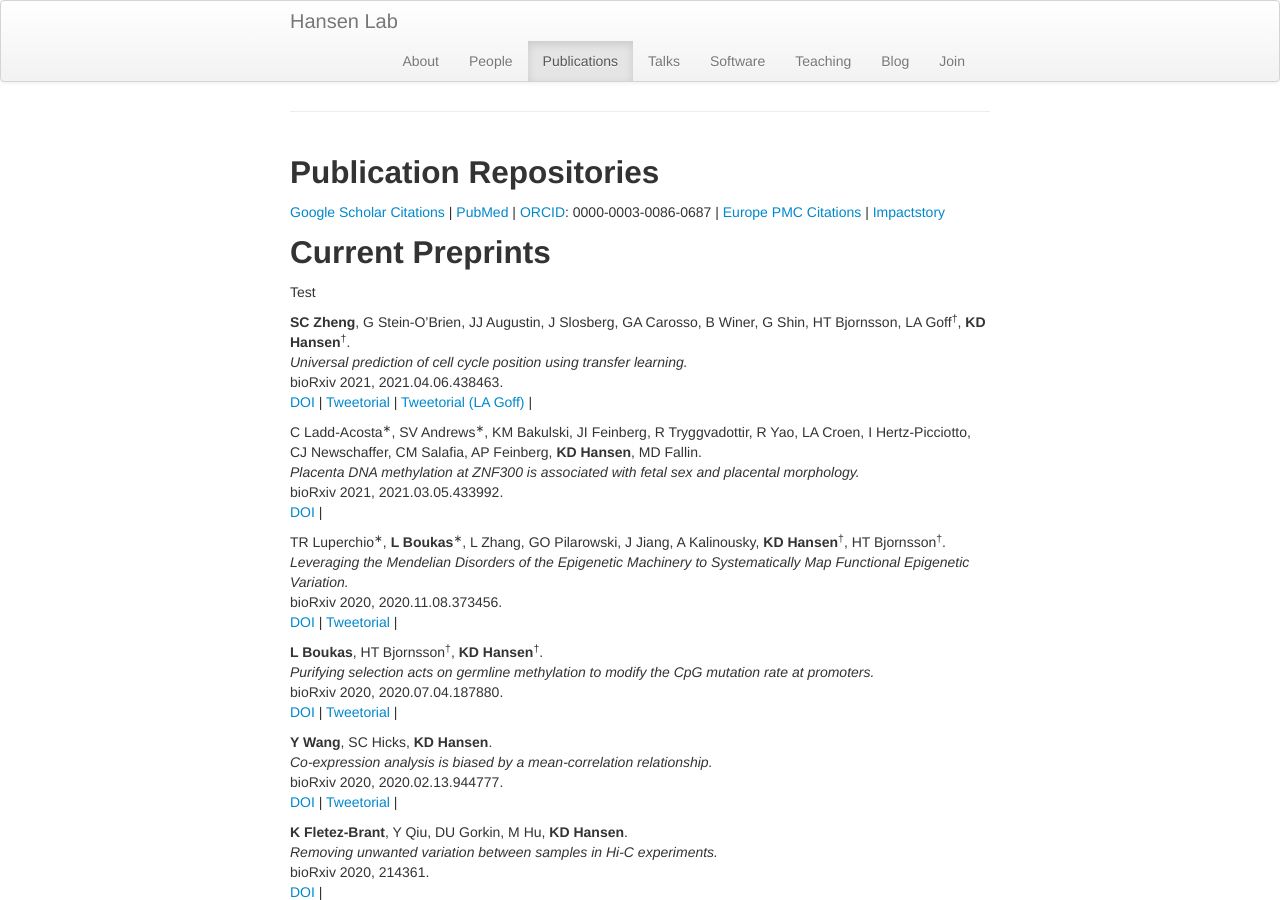
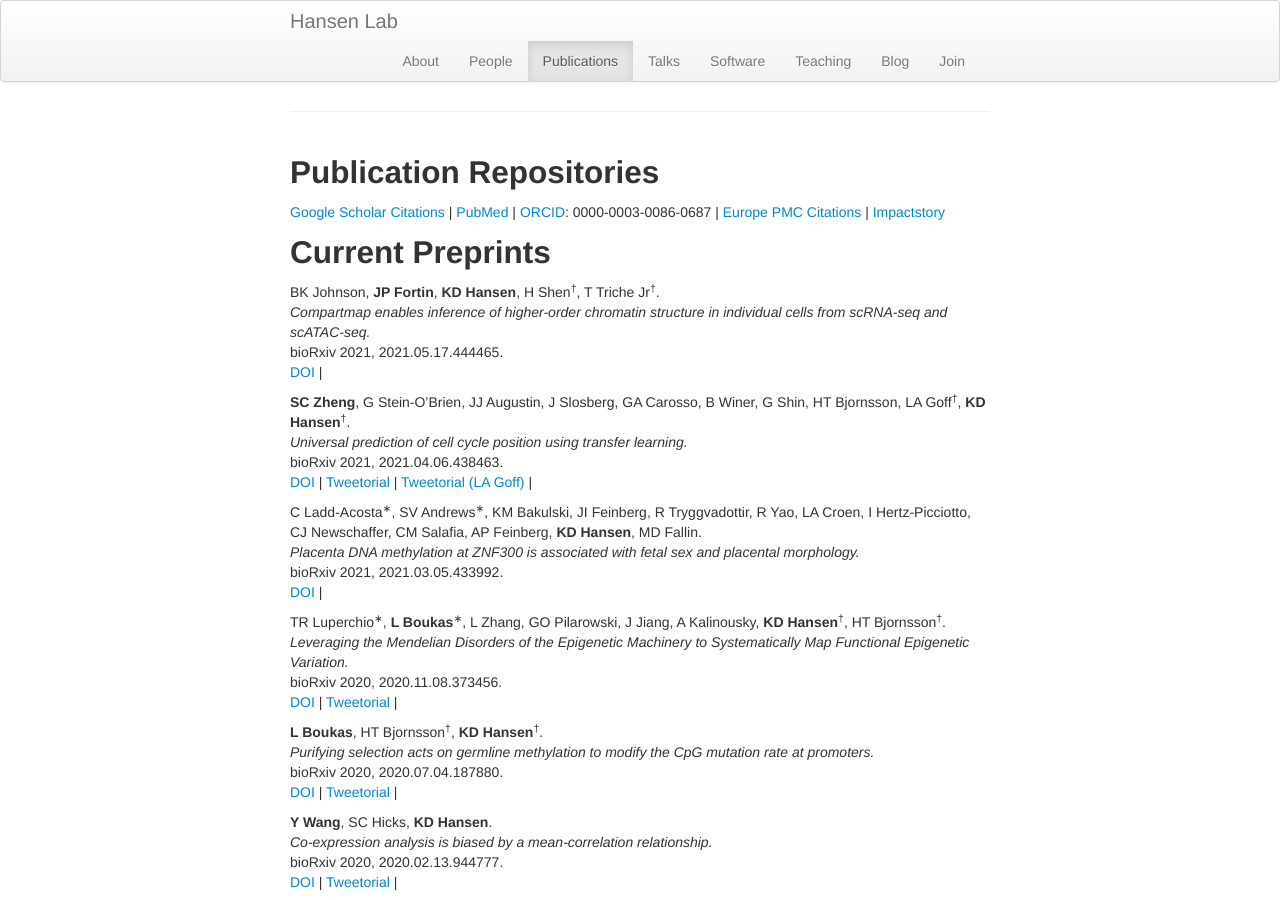
Before and after one commit to hansenlab/hansenlab.github.io, a Jekyll site: the page built from 02-pubs.md, in a window 1280 px wide and 900 px high. Built offline with Jekyll 4.4.1, drawn with Linux system fonts in a browser that asks for light colours; comment, search, counter and statistics services are not loaded.

Commit message:
new preprint

```diff
--- a/02-pubs.md
+++ b/02-pubs.md
@@ -20,7 +20,11 @@ Publication Repositories
 Current Preprints
 -----------------
 
-Test
+BK Johnson, **JP Fortin**, **KD Hansen**, H Shen<sup>&dagger;</sup>, T Triche Jr<sup>&dagger;</sup>.
+_Compartmap enables inference of higher-order chromatin structure in individual cells from scRNA-seq and scATAC-seq._
+bioRxiv 2021, 2021.05.17.444465.
+[DOI](https://doi.org/10.1101/2021.05.17.444465) |
+<span data-badge-type="4" data-doi="10.1101/2021.05.17.444465" data-hide-no-mentions="true" class="altmetric-embed"> </span>
 
 **SC Zheng**, G Stein-O'Brien, JJ Augustin, J Slosberg, GA Carosso, B Winer, G Shin, HT Bjornsson, LA Goff<sup>&dagger;</sup>, **KD Hansen**<sup>&dagger;</sup>.
 _Universal prediction of cell cycle position using transfer learning._
```
